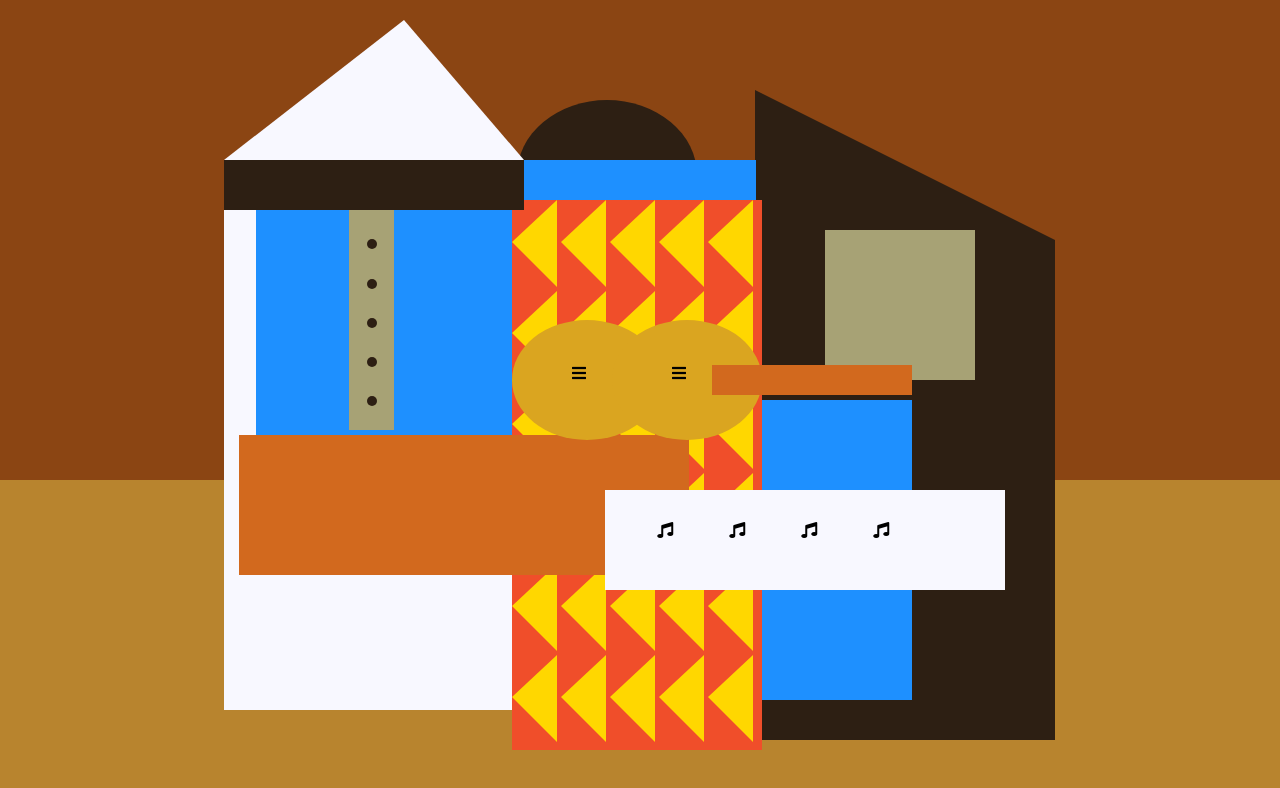
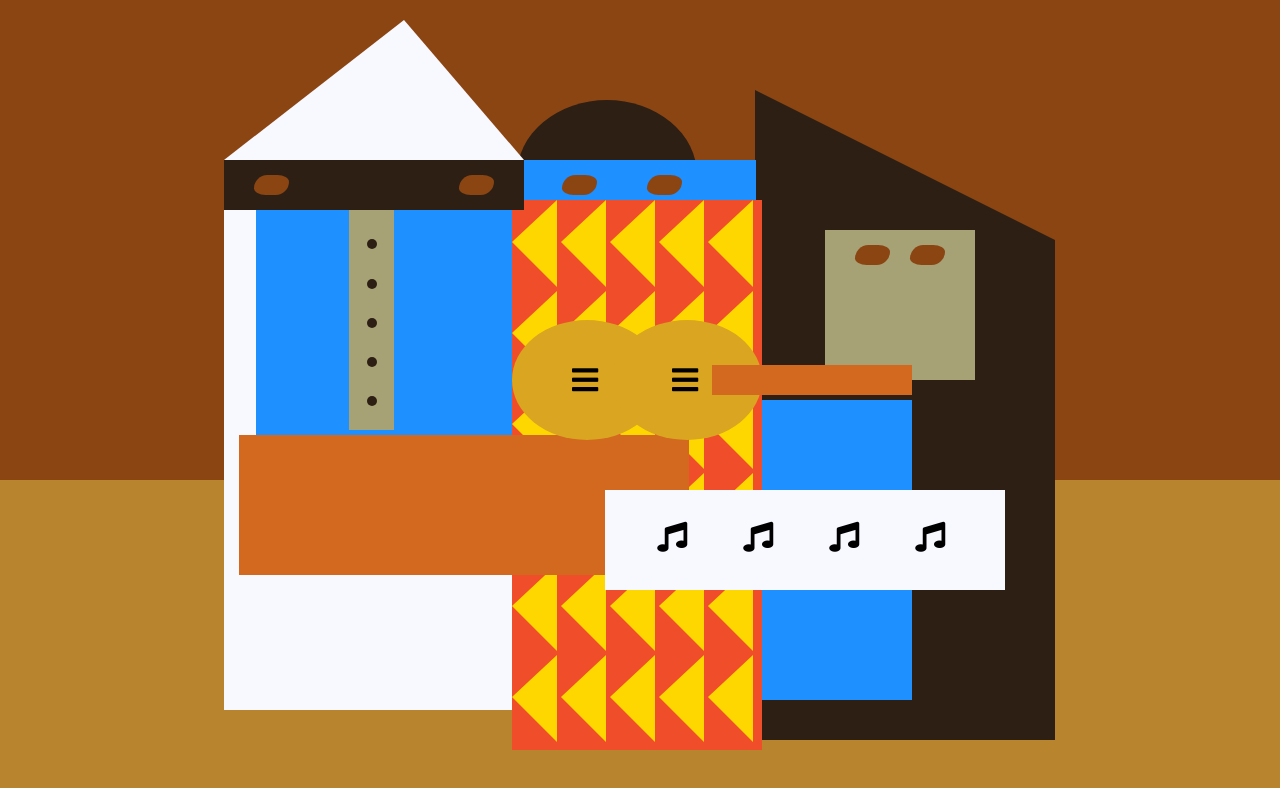
Before and after one commit to Yinkusadel/12-fcc-picasso-painting, a website: page index.html in a window 1280 px wide. Drawn offline with Linux system fonts and the light colour scheme.

Commit message:
add complete solution ti picasso painting project

```diff
--- a/styles.css
+++ b/styles.css
@@ -236,3 +236,26 @@ body{
     left: 200px;
     z-index: 3;
   }
+
+  .eyes {
+    width: 35px;
+    height: 20px;
+    background-color: #8B4513;
+    border-radius: 20px 50%;
+  }
+
+  .right {
+    position: absolute;
+    top: 15px;
+    right: 30px;
+  }
+
+  .left {
+    position: absolute;
+    top: 15px;
+    left: 30px;
+  }
+
+  .fas{
+    font-size :30px;
+  }
```
